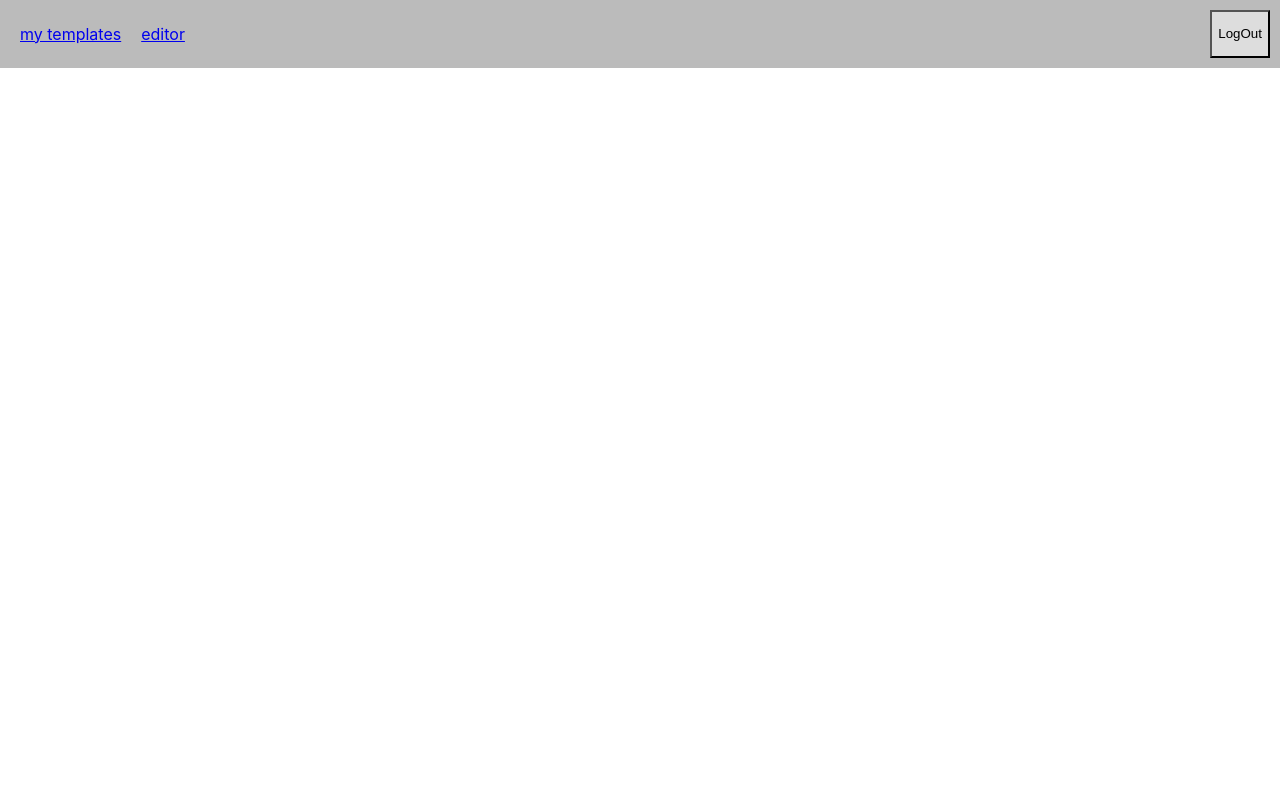
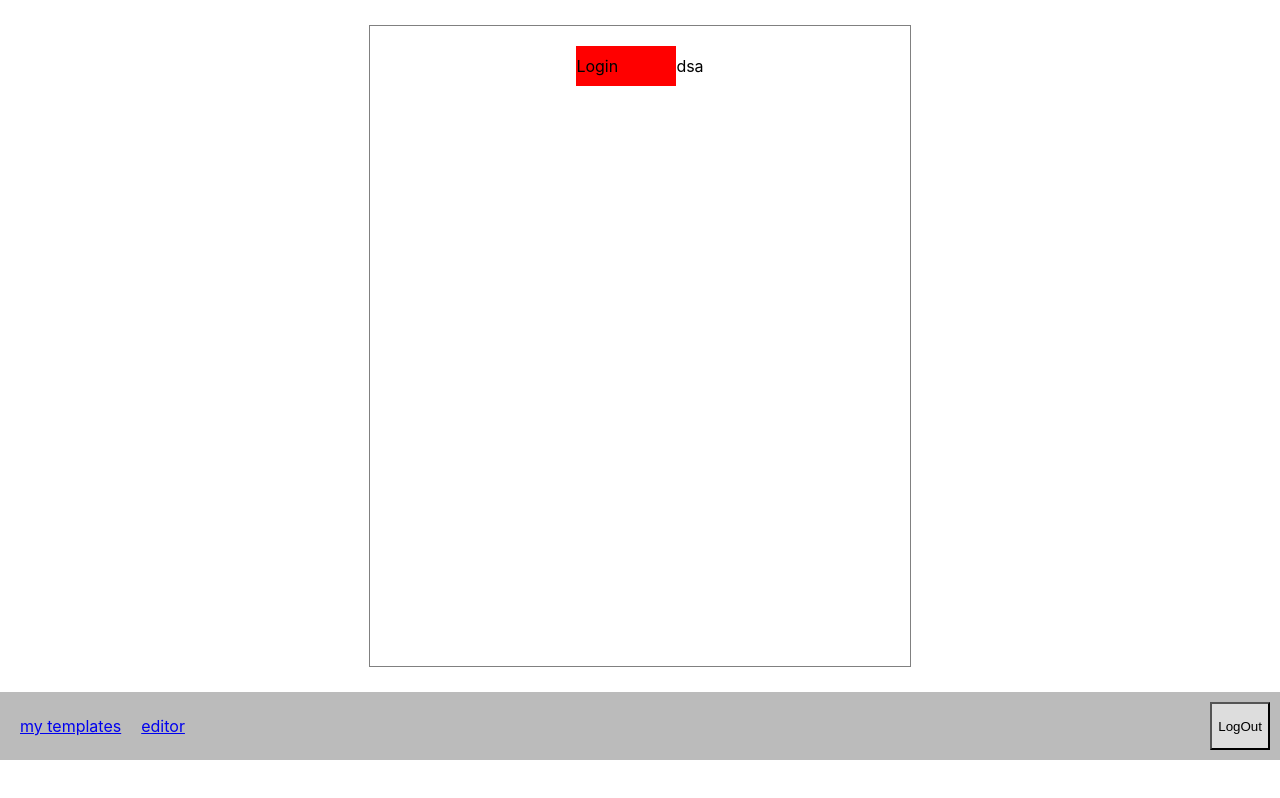
Before and after one commit to Egorwrk/mlm-fullstack, a React (Create React App) app in the folder mobile-layouts-manager-front/: page /authorization in a window 1280 px wide. Built offline with nearby package versions, Linux system fonts and the light colour scheme.

Commit message:
MLM-15 - AuthorizationPage.tsx - layout authorization

```diff
--- a/mobile-layouts-manager-front/src/App.tsx
+++ b/mobile-layouts-manager-front/src/App.tsx
@@ -5,6 +5,7 @@ import TemplatesPage from './pages/TemplatesPage/TemplatesPage';
 import EditorPage from './pages/EditorPage/EditorPage';
 import NavBar from './components/NavBar';
 import ViewerPage from './pages/ViewerPage/ViewerPage';
+import AuthorizationPage from './pages/AuthorizationPage/AuthorizationPage';
 
 function App() {
     const [logToggle, setLogToggle] = useState<boolean>(false);
@@ -12,6 +13,7 @@ function App() {
     return (
         <BrowserRouter>
             <div className='App'>
+                <Route path={'/authorization'} component={AuthorizationPage}/>
                 <div className='topBar'>
                     <NavBar/>
                     <div className='headerSeparator'/>
--- /dev/null
+++ b/mobile-layouts-manager-front/src/assets/AuthorizationPage.css
@@ -0,0 +1,42 @@
+.authPageContainer {
+    height: 100vh;
+    width: 100%;
+    display: flex;
+    flex-direction: column;
+    background-color: #ffffff;
+    align-items: center;
+    justify-content: center;
+}
+
+.formContainer {
+    display: flex;
+    flex-direction: column;
+    height: 600px;
+    width: 500px;
+    border: 1px solid gray;
+    padding: 20px;
+}
+
+.inputRowContainer {
+    display: flex;
+    flex-direction: row;
+    align-items: center;
+    justify-content: center;
+}
+
+.rowTextIdentifierContainer {
+    display: flex;
+    flex-direction: row;
+    width: 100px;
+    background-color: red;
+    padding: 0;
+}
+
+.rowTextIdentifier {
+    margin: 10px 0 10px 0;
+}
+
+.inputContainer {
+    height: 100%;
+    justify-self: center;
+}
--- /dev/null
+++ b/mobile-layouts-manager-front/src/pages/AuthorizationPage/AuthorizationPage.tsx
@@ -0,0 +1,23 @@
+import React from 'react';
+import '../../assets/AuthorizationPage.css';
+
+const AuthorizationPage = () => {
+    return (
+        <div className='authPageContainer'>
+            <div className='formContainer'>
+                <span className='inputRowContainer'>
+                    <span className='rowTextIdentifierContainer'>
+                        <p className='rowTextIdentifier'>Login</p>
+                    </span>
+                    <span className='inputContainer'>
+                            {/*<textarea res={false}></textarea>*/}
+                    </span>
+                    <span>dsa</span>
+                </span>
+
+            </div>
+        </div>
+    )
+}
+
+export default AuthorizationPage
```
